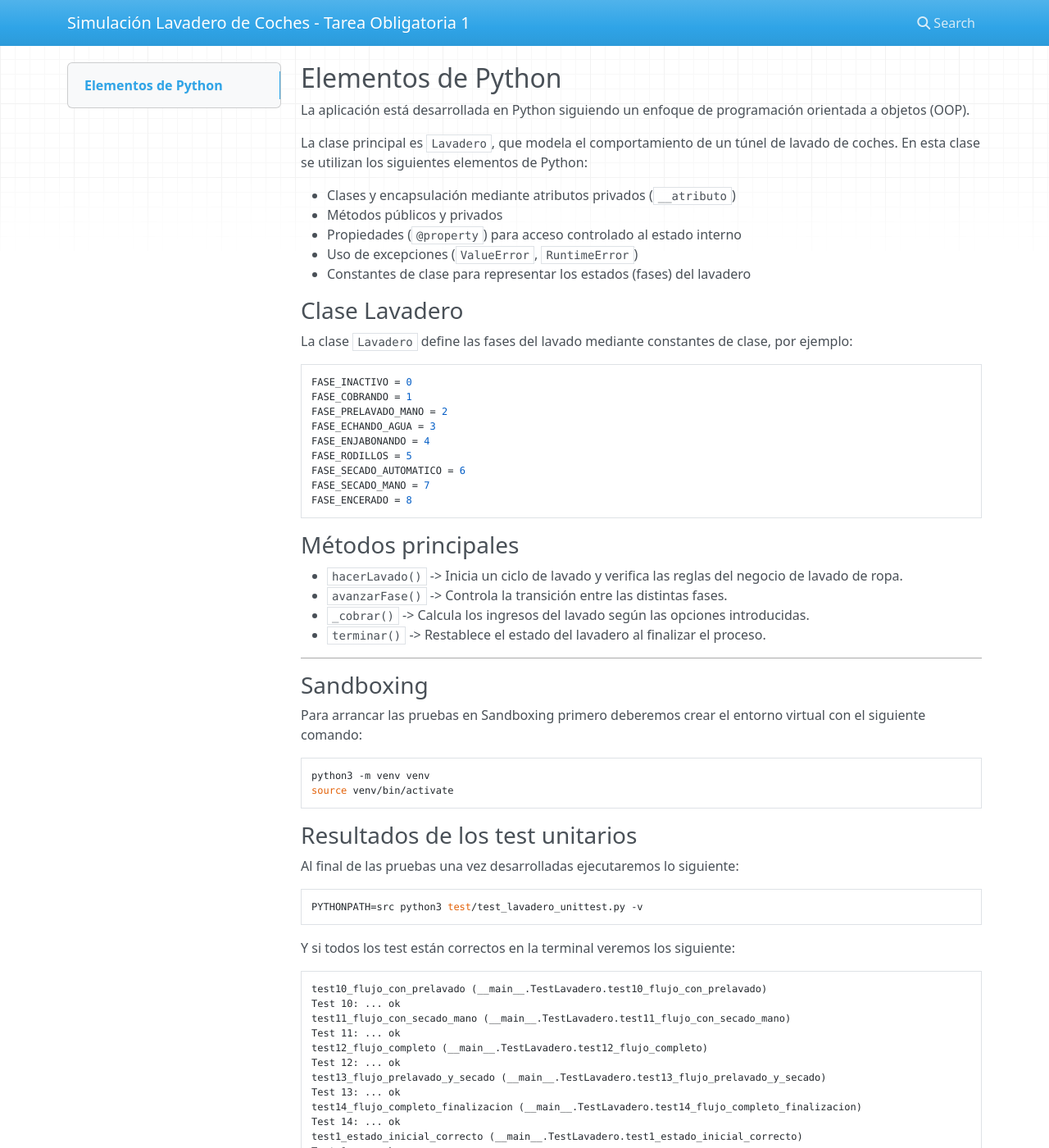
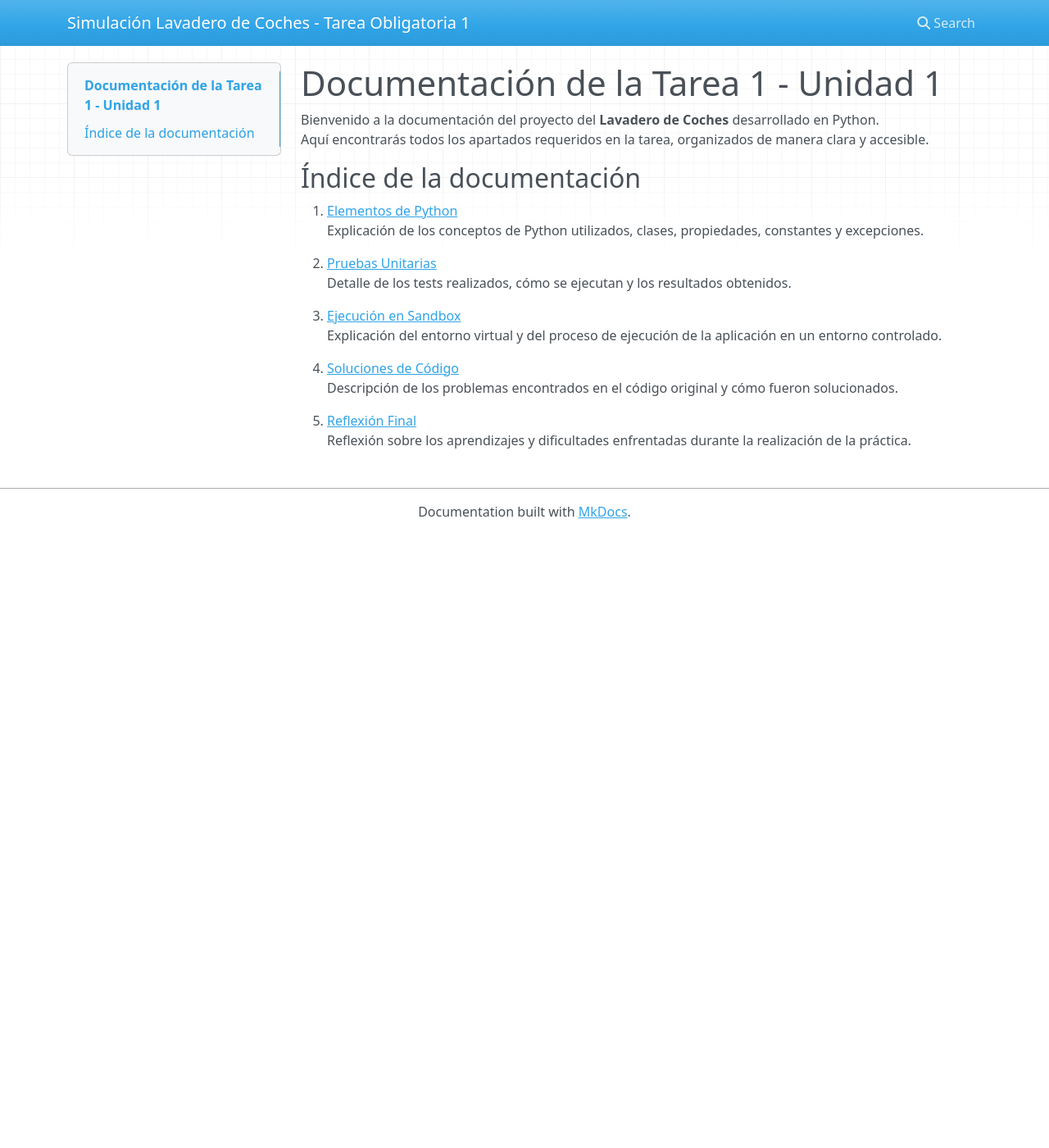
Before and after one commit to vjp-jeronimoGRC/Unidad1-Tarea1-JeronimoGomez-RodulfoCastro, an MkDocs documentation site: the page built from docs/index.md, in a window 1280 px wide and 1400 px high. Shown: the whole window at 82% size. Built offline with MkDocs 1.6.1, drawn with Linux system fonts in a browser that asks for light colours; nearby versions of some CDN libraries; some of the changed text lies outside the part shown.

Commit message:
Finalización carpeta /docs

````diff
--- a/docs/index.md
+++ b/docs/index.md
@@ -1,116 +1,21 @@
-## Elementos de Python
+# Documentación de la Tarea 1 - Unidad 1
 
-La aplicación está desarrollada en Python siguiendo un enfoque de programación orientada a objetos (OOP).
+Bienvenido a la documentación del proyecto del **Lavadero de Coches** desarrollado en Python.
+Aquí encontrarás todos los apartados requeridos en la tarea, organizados de manera clara y accesible.
 
-La clase principal es `Lavadero`, que modela el comportamiento de un túnel
-de lavado de coches. En esta clase se utilizan los siguientes elementos de Python:
+## Índice de la documentación
 
-- Clases y encapsulación mediante atributos privados (`__atributo`)
-- Métodos públicos y privados
-- Propiedades (`@property`) para acceso controlado al estado interno
-- Uso de excepciones (`ValueError`, `RuntimeError`)
-- Constantes de clase para representar los estados (fases) del lavadero
+1. [Elementos de Python](elementos_python.md)
+   Explicación de los conceptos de Python utilizados, clases, propiedades, constantes y excepciones.
 
-### Clase Lavadero
+2. [Pruebas Unitarias](pruebas_unitarias.md)
+   Detalle de los tests realizados, cómo se ejecutan y los resultados obtenidos.
 
-La clase `Lavadero` define las fases del lavado mediante constantes de clase,
-por ejemplo:
+3. [Ejecución en Sandbox](sandbox.md)
+   Explicación del entorno virtual y del proceso de ejecución de la aplicación en un entorno controlado.
 
-```python
-FASE_INACTIVO = 0
-FASE_COBRANDO = 1
-FASE_PRELAVADO_MANO = 2
-FASE_ECHANDO_AGUA = 3
-FASE_ENJABONANDO = 4
-FASE_RODILLOS = 5
-FASE_SECADO_AUTOMATICO = 6
-FASE_SECADO_MANO = 7
-FASE_ENCERADO = 8
-```
+4. [Soluciones de Código](soluciones_codigo.md)
+   Descripción de los problemas encontrados en el código original y cómo fueron solucionados.
 
-### Métodos principales
-
-- `hacerLavado()` -> Inicia un ciclo de lavado y verifica las reglas del negocio de lavado de ropa.
-- `avanzarFase()` -> Controla la transición entre las distintas fases.
-- `_cobrar()` -> Calcula los ingresos del lavado según las opciones introducidas.
-- `terminar()` -> Restablece el estado del lavadero al finalizar el proceso.
----
-### Sandboxing
-
-Para arrancar las pruebas en Sandboxing primero deberemos crear el entorno virtual con el siguiente comando:
-
-```
-python3 -m venv venv
-source venv/bin/activate
-```
-
-### Resultados de los test unitarios
-
-Al final de las pruebas una vez desarrolladas ejecutaremos lo siguiente:
-
-```bash
-PYTHONPATH=src python3 test/test_lavadero_unittest.py -v
-```
-Y si todos los test están correctos en la terminal veremos los siguiente:
-
-```bash
-test10_flujo_con_prelavado (__main__.TestLavadero.test10_flujo_con_prelavado)
-Test 10: ... ok
-test11_flujo_con_secado_mano (__main__.TestLavadero.test11_flujo_con_secado_mano)
-Test 11: ... ok
-test12_flujo_completo (__main__.TestLavadero.test12_flujo_completo)
-Test 12: ... ok
-test13_flujo_prelavado_y_secado (__main__.TestLavadero.test13_flujo_prelavado_y_secado)
-Test 13: ... ok
-test14_flujo_completo_finalizacion (__main__.TestLavadero.test14_flujo_completo_finalizacion)
-Test 14: ... ok
-test1_estado_inicial_correcto (__main__.TestLavadero.test1_estado_inicial_correcto)
-Test 1: ... ok
-test2_excepcion_encerado_sin_secado (__main__.TestLavadero.test2_excepcion_encerado_sin_secado)
-Test 2: ... ok
-test3_no_se_puede_iniciar_dos_lavados (__main__.TestLavadero.test3_no_se_puede_iniciar_dos_lavados)
-Test 3: ... ok
-test4_ingresos_prelavado (__main__.TestLavadero.test4_ingresos_prelavado)
-Test 4: ... ok
-test5_ingresos_secado_mano (__main__.TestLavadero.test5_ingresos_secado_mano)
-Test 5: ... ok
-test6_ingresos_secado_y_encerado (__main__.TestLavadero.test6_ingresos_secado_y_encerado)
-Test 6: ... ok
-test7_ingresos_prelavado_y_secado (__main__.TestLavadero.test7_ingresos_prelavado_y_secado)
-Test 7: ... ok
-test8_ingresos_completo (__main__.TestLavadero.test8_ingresos_completo)
-Test 8: ... ok
-test9_flujo_rapido_sin_extras (__main__.TestLavadero.test9_flujo_rapido_sin_extras)
-Test 9: ... ok
-test_reseteo_estado_con_terminar (__main__.TestLavadero.test_reseteo_estado_con_terminar)
-Test: Verifica que terminar() resetea todas las flags y el estado. ... ok
-```
----
-### Soluciones de código
-
-1. Aplicar una tabulación en la declaración del método `ejecutar_y_obtener_fases`.
-
-2. Acceder a las propiedades privadas dentro del método `ejecutar_y_obtener_fases`:
-	- `prelavado`
-	- `secado_mano`
-	- `encerado`
-
-3. Todos verifican que los ingresos se calculan correctamente según las opciones seleccionadas. Ok tras mantener el método `_cobrar`
-   y acceder a propiedades privadas correctamente.
-
-4. En el método cobrar se debe cambiar el orden de los cobros del lavado y debe quedar así:
-```python
-	if self.__prelavado_a_mano:
-            coste_lavado += 1.50
-
-        if self.__secado_a_mano:
-            coste_lavado += 1.00
-
-        if self.__encerado:
-            coste_lavado += 1.20
-```
-
----
-### requeriments.txt
-
-En este proyecto no va a hacer falta instalar ciertos requerimientos ya que el `unittest` ya está incluido en **Python**
+5. [Reflexión Final](reflexion.md)
+   Reflexión sobre los aprendizajes y dificultades enfrentadas durante la realización de la práctica.
````
Also changed, not shown: docs/pruebas_unitarias.md (+54 -0 lines), docs/reflexion.md (added, +9 -0 lines), docs/sandbox.md (+16 -0 lines), docs/soluciones_codigo.md (+81 -0 lines).
